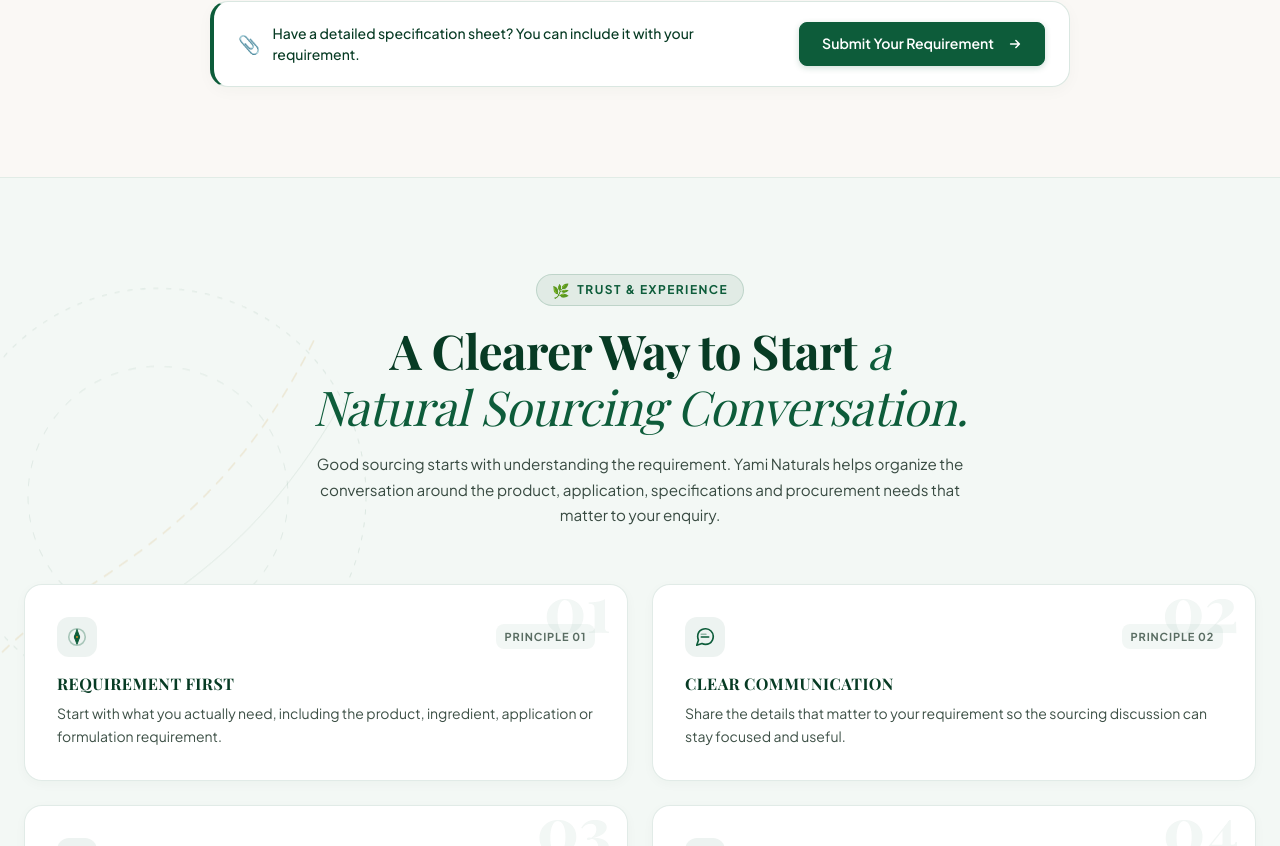
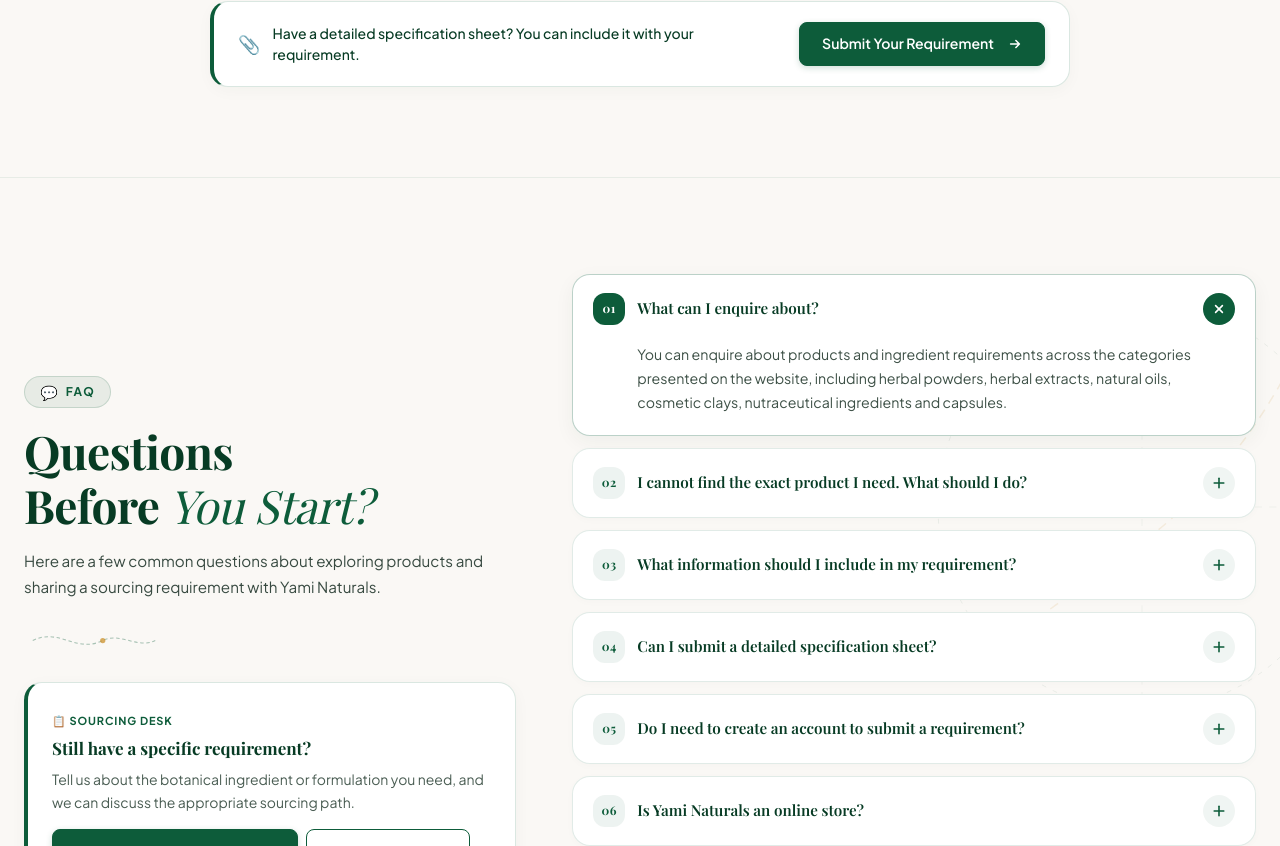
Before and after one commit to yaminaturals/yaminaturalsnewsite, a React (Vite) app: page / in a window 1280 px wide. Shown: the part 8354-9200 px from the top of the page. Built offline with nearby package versions, Linux system fonts and the light colour scheme; a web font is replaced by a local one.

Commit message:
refactor(home): remove redundant trust experience section

```diff
--- a/src/pages/public/HomePage.tsx
+++ b/src/pages/public/HomePage.tsx
@@ -8,7 +8,6 @@ import { WhyYamiSection } from '../../components/sections/WhyYamiSection';
 import { SolutionsSection } from '../../components/sections/SolutionsSection';
 import { HowItWorksSection } from '../../components/sections/HowItWorksSection';
 import { SpecificationDocumentationSection } from '../../components/sections/SpecificationDocumentationSection';
-import { TrustExperienceSection } from '../../components/sections/TrustExperienceSection';
 import { FAQSection } from '../../components/sections/FAQSection';
 import { FinalCTASection } from '../../components/sections/FinalCTASection';
 import './HomePage.css';
@@ -43,13 +42,10 @@ export const HomePage: React.FC = () => {
       {/* 9. SPECIFICATION & DOCUMENTATION (Step 5I: Requirement Details & Context) */}
       <SpecificationDocumentationSection />
 
-      {/* 10. TRUST & EXPERIENCE (Step 5J: Requirement-First Trust Principles) */}
-      <TrustExperienceSection />
-
-      {/* 11. FAQ SECTION (Step 5K: Common Questions & Sourcing Guidance) */}
+      {/* 10. FAQ SECTION (Step 5K: Common Questions & Sourcing Guidance) */}
       <FAQSection />
 
-      {/* 12. FINAL CONVERSION CTA (Step 5L: Tell Us What You Need) */}
+      {/* 11. FINAL CONVERSION CTA (Step 5L: Tell Us What You Need) */}
       <FinalCTASection />
     </div>
   );
```
